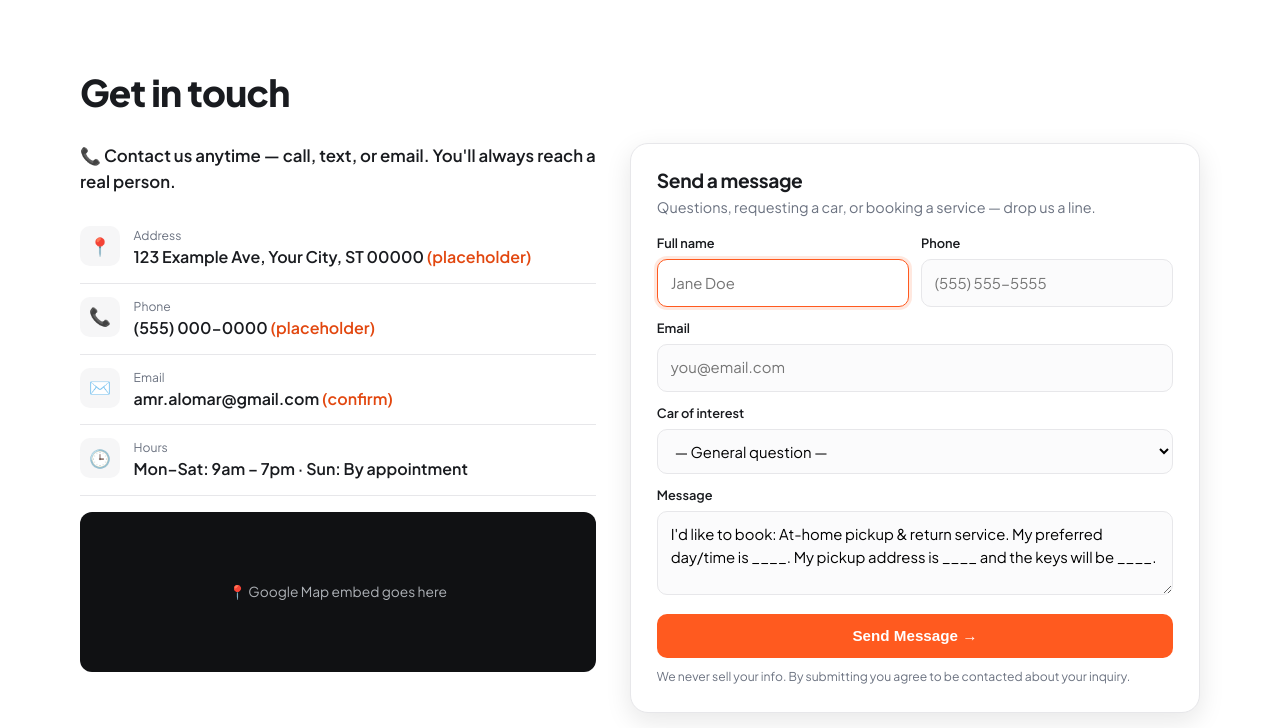
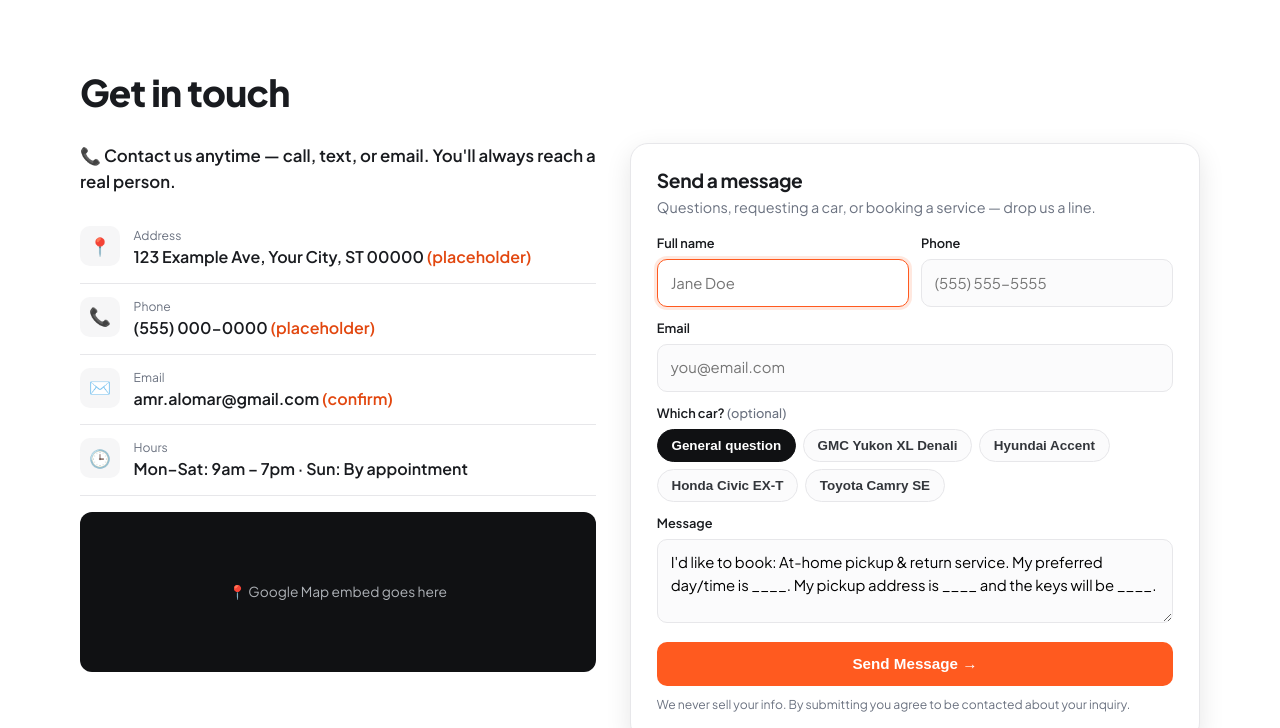
Before and after one commit to T3CHW1ZRD/dealership-site, a plain HTML site: page index.html in a window 1280 px wide. Both pictures are taken after a click on the link "Book At-Home Service →". Shown: the part 3539-4267 px from the top of the page. Drawn offline with Linux system fonts and the light colour scheme.

Commit message:
Replace contact dropdown with chips; add car-themed animations
Chips auto-select when Request is clicked. Hero Ken Burns zoom + staggered fade-up, scroll-reveal sections/cards, hover photo zoom, and a car driving along an animated road in the at-home card. Motion disabled under prefers-reduced-motion.

```diff
--- a/index.html
+++ b/index.html
@@ -180,6 +180,11 @@
     padding:12px 14px;font-weight:600;font-size:.9rem;margin-bottom:14px}
   .ok.show{display:block}
   .note{font-size:.76rem;color:var(--muted);margin-top:9px}
+  .chips{display:flex;flex-wrap:wrap;gap:.45rem}
+  .chip{border:1px solid var(--line);background:#fbfbfc;color:#33363b;font-weight:600;font-size:.84rem;
+    padding:.5rem .85rem;border-radius:999px;cursor:pointer;transition:border-color .14s,background .14s,color .14s}
+  .chip:hover{border-color:var(--accent);color:var(--accent)}
+  .chip.on{background:var(--ink);color:#fff;border-color:var(--ink)}
 
   /* Contact */
   .contact-grid{display:grid;grid-template-columns:.95fr 1.05fr;gap:34px}
@@ -235,6 +240,39 @@
   .mfeat .ck{color:#1f9d55;font-weight:800}
   .mcta{display:flex;gap:.6rem;flex-wrap:wrap;border-top:1px solid var(--line);padding-top:16px}
   .mcta .btn{flex:1;justify-content:center;min-width:150px}
+
+  /* ===== Animations ===== */
+  @keyframes kenburns{from{transform:scale(1.05)}to{transform:scale(1.14)}}
+  @keyframes heroUp{from{opacity:0;transform:translateY(26px)}to{opacity:1;transform:none}}
+  @keyframes drive{0%{transform:translateX(-9px)}50%{transform:translateX(9px)}100%{transform:translateX(-9px)}}
+  @keyframes roadmove{from{background-position:0 0}to{background-position:-24px 0}}
+  @keyframes wig{0%,100%{transform:rotate(-1.5deg)}50%{transform:rotate(1.5deg)}}
+
+  .hero .bg{animation:kenburns 20s ease-out forwards}
+  .hero .pin{animation:heroUp .6s .05s both}
+  .hero h1{animation:heroUp .7s .16s both}
+  .hero p{animation:heroUp .7s .30s both}
+  .hero-actions{animation:heroUp .7s .44s both}
+  .hero-feat{animation:heroUp .7s .7s both}
+
+  /* scroll reveal */
+  .reveal{opacity:0;transform:translateY(24px);transition:opacity .6s ease,transform .6s ease}
+  .reveal.in{opacity:1;transform:none}
+
+  /* photo zoom on hover */
+  .car .ph img{transition:transform .45s ease}
+  .car:hover .ph img{transform:scale(1.06)}
+
+  /* animated road + driving car in the at-home card */
+  .conc-card .rt .ln{background-size:24px 2px;animation:roadmove .7s linear infinite}
+  .conc-card .rt .drive{display:inline-block;animation:drive 2.4s ease-in-out infinite}
+  .conc-card .rt .drive.rev{animation-direction:reverse}
+  .hero .pin{transform-origin:left center}
+
+  @media (prefers-reduced-motion: reduce){
+    *,*::before,*::after{animation:none !important;transition:none !important}
+    .reveal{opacity:1 !important;transform:none !important}
+  }
 
   /* Responsive */
   @media(max-width:880px){
@@ -387,9 +425,9 @@
         <a class="btn btn-accent" href="#contact" data-service="At-home pickup &amp; return service">Book At-Home Service →</a>
       </div>
       <div class="conc-card">
-        <div class="rt"><span>🏠</span><span class="ln"></span><span>🚗</span><span class="ln"></span><span>🔧</span></div>
+        <div class="rt"><span>🏠</span><span class="ln"></span><span class="drive">🚗</span><span class="ln"></span><span>🔧</span></div>
         <div style="font-weight:700">Driveway → shop → back</div>
-        <div class="rt"><span>🔧</span><span class="ln"></span><span>🚗</span><span class="ln"></span><span>🏠</span></div>
+        <div class="rt"><span>🔧</span><span class="ln"></span><span class="drive rev">🚗</span><span class="ln"></span><span>🏠</span></div>
         <div class="cap">Local pickup &amp; return — contactless if you prefer</div>
       </div>
     </div>
@@ -451,8 +489,9 @@
           <div class="fg"><label>Phone</label><input name="phone" placeholder="(555) 555-5555" /></div>
         </div>
         <div class="fg"><label>Email</label><input type="email" name="email" placeholder="you@email.com" required /></div>
-        <div class="fg"><label>Car of interest</label>
-          <select id="veh" name="vehicle"><option value="">— General question —</option></select>
+        <div class="fg"><label>Which car? <span style="color:var(--muted);font-weight:500">(optional)</span></label>
+          <input type="hidden" id="veh" name="vehicle" value="" />
+          <div class="chips" id="vehChips"></div>
         </div>
         <div class="fg"><label>Message</label><textarea id="msg" name="message" placeholder="I'd like to know if this car is still available…"></textarea></div>
         <button class="btn btn-accent" type="submit" style="width:100%;justify-content:center">Send Message →</button>
@@ -565,14 +604,23 @@
         </div>
       </div>`;
     grid.appendChild(el);
-    // dropdown option
-    const o=document.createElement('option'); o.value=name; o.textContent=`${name} — ${money(c.price)}`; veh.appendChild(o);
   });
   grid.querySelectorAll('.view').forEach(b=> b.addEventListener('click',()=> openModal(b.dataset.id)));
   grid.querySelectorAll('.req').forEach(b=> b.addEventListener('click',()=> requestCar(b.dataset.car)));
 
+  // "Which car?" chips on the contact form
+  const vehChips=document.getElementById('vehChips');
+  function setVeh(value){ veh.value=value; vehChips.querySelectorAll('.chip').forEach(ch=>ch.classList.toggle('on',ch.dataset.value===value)); }
+  function addChip(value,label){
+    const b=document.createElement('button'); b.type='button'; b.className='chip'; b.dataset.value=value; b.textContent=label;
+    b.addEventListener('click',()=>setVeh(value)); vehChips.appendChild(b);
+  }
+  addChip('','General question');
+  CARS.forEach(c=> addChip(`${c.year} ${c.make} ${c.model}`, `${c.make} ${c.model}`));
+  setVeh('');
+
   function requestCar(name){
-    veh.value = name;
+    setVeh(name);
     document.getElementById('msg').value = `I'd like to request the ${name}. Please hold it for me and let me know the next steps.`;
     document.getElementById('contact').scrollIntoView({behavior:'smooth'});
     setTimeout(()=>document.getElementById('fn').focus(),550);
@@ -624,7 +672,7 @@
 
   // Service prefill
   document.querySelectorAll('[data-service]').forEach(b=> b.addEventListener('click',()=>{
-    veh.value='';
+    setVeh('');
     document.getElementById('msg').value = `I'd like to book: ${b.dataset.service}. My preferred day/time is ____. ${/at-home/i.test(b.dataset.service)?'My pickup address is ____ and the keys will be ____.':''}`.trim();
     document.getElementById('contact').scrollIntoView({behavior:'smooth'});
     setTimeout(()=>document.getElementById('fn').focus(),550);
@@ -650,6 +698,7 @@
       const ok=document.getElementById(okId); ok.classList.add('show');
       ok.scrollIntoView({behavior:'smooth',block:'center'});
       form.querySelectorAll('input,textarea').forEach(f=>{ if(f.type!=='submit') f.value=''; });
+      setVeh('');
     });
   }
   mockSubmit(document.getElementById('leadForm'),'leadOk');
@@ -659,6 +708,28 @@
   document.getElementById('menuBtn').addEventListener('click',()=>document.getElementById('navLinks').classList.toggle('open'));
   document.querySelectorAll('#navLinks a').forEach(a=>a.addEventListener('click',()=>document.getElementById('navLinks').classList.remove('open')));
 
+  // Scroll-reveal animations (skipped if user prefers reduced motion)
+  const reduce = window.matchMedia('(prefers-reduced-motion: reduce)').matches;
+  if(!reduce && 'IntersectionObserver' in window){
+    const io = new IntersectionObserver((entries)=>{
+      entries.forEach(e=>{ if(e.isIntersecting){ e.target.classList.add('in'); io.unobserve(e.target); } });
+    }, {threshold:.12, rootMargin:'0px 0px -40px 0px'});
+    const reveal = (selector, stagger)=> document.querySelectorAll(selector).forEach((el,i)=>{
+      el.classList.add('reveal');
+      if(stagger) el.style.transitionDelay = (i*0.08)+'s';
+      io.observe(el);
+    });
+    reveal('.sec-head',false);
+    reveal('.car',true);
+    reveal('.svc-card',true);
+    reveal('.conc',false);
+    reveal('.est',false);
+    reveal('.sell .copy',false);
+    reveal('.sell .formcard',false);
+    reveal('.info',false);
+    reveal('#contact .formcard',false);
+  }
+
   document.getElementById('yr').textContent=new Date().getFullYear();
 </script>
 </body>
```
